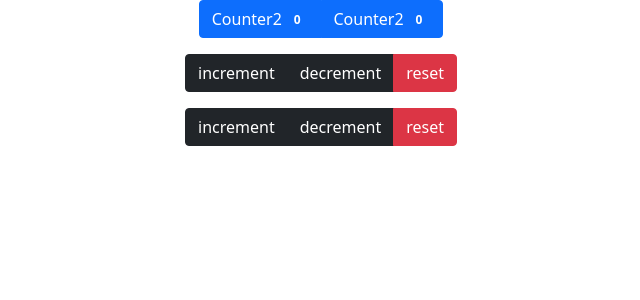
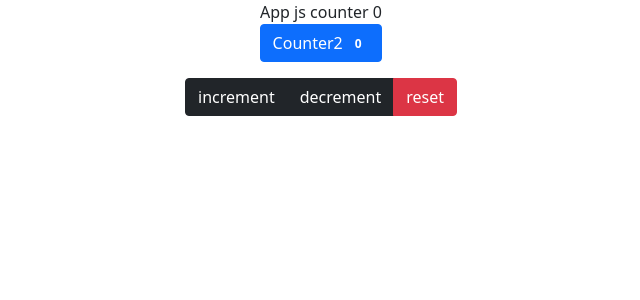
Before and after one commit to nimeshpoudel7/reacthook50, a React (Create React App) app: page / in a window 1280 px wide. Shown: the top 300 px of the page, without its empty margins (319-959 px from the left). Built offline with nearby package versions, Linux system fonts and the light colour scheme.

Commit message:
useReduce and contex

```diff
--- a/src/App.js
+++ b/src/App.js
@@ -1,12 +1,40 @@
-import React from 'react';
+import React,{useReducer} from 'react';
 import './App.css';
-import Counter from './components/Counter'
+// import Counter from './components/Counter'
+import ComponentA from './components/ComponentA'
+export const CounterContex = React.createContext()
+const initialState={
+  counter:0
+}
+const reducer = (state, action) => {
+  switch (action.type) {
+      case 'increment':
+          console.log("stare: "+state.counter)
+          // console.log(action)
+          return {...state,counter:state.counter+action.payload}
+
+      case 'decrement':
+        console.log("stare: "+state.counter)
+          return {...state,counter:state.counter-action.payload}
+      case 'reset':
+        console.log("stare: "+state.counter)
+          return initialState
+
+      default:
+          return state;
+  }
+}
 function App() {
+  const [state, dispatch] = useReducer(reducer, initialState)
   return (
+    <CounterContex.Provider value={{counter:state.counter,dispatch:dispatch}}>
     <div className="App">
 
-      <Counter/>
+      App js counter {state.counter}
+      <ComponentA/>
+
     </div>
+    </CounterContex.Provider>
   );
 }
 
--- /dev/null
+++ b/src/components/ComponentA.js
@@ -0,0 +1,31 @@
+import React,{useContext} from 'react'
+import { Button, ButtonGroup } from 'reactstrap';
+import { Badge } from 'reactstrap';
+import 'bootstrap/dist/css/bootstrap.min.css';
+import {CounterContex} from '../App'
+const ComponentA = () => {
+    const counterContex = useContext(CounterContex)
+    console.log(counterContex)
+    const{counter,dispatch}=counterContex
+    console.log(counter)
+    return (
+        <div>
+            <ButtonGroup>
+             <Button color="primary" type="button">
+             Counter2 <Badge color="secondary">{counter}</Badge>
+             </Button>
+            </ButtonGroup>
+            <p></p>
+
+             <ButtonGroup>
+                 <Button color="dark" onClick={() => dispatch({type:'increment',payload:1})}>increment</Button>
+                 <Button color="dark" onClick={() => dispatch({type:'decrement',payload:1})}>decrement</Button>
+                 <Button color="danger" onClick={() => dispatch({type:'reset'})}>reset</Button>
+            </ButtonGroup>
+
+
+        </div>
+    )
+}
+
+export default ComponentA
--- a/src/components/Counter.js
+++ b/src/components/Counter.js
@@ -13,9 +13,10 @@ const reducer = (state, action) => {
             return {...state,counter:state.counter+action.payload}
 
         case 'decrement':
+            console.log("stare: "+state.counter)
             return {...state,counter:state.counter-action.payload}
         case 'reset':
-
+            console.log("stare: "+state.counter)
             return initialState
 
         default:
```
